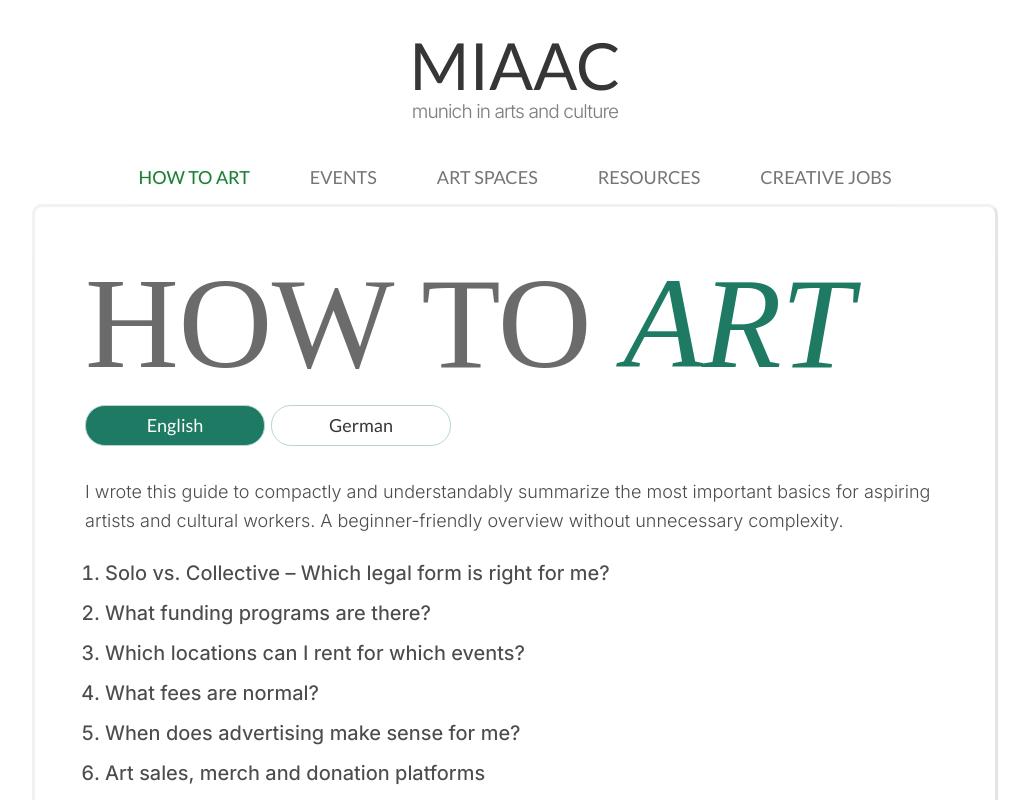
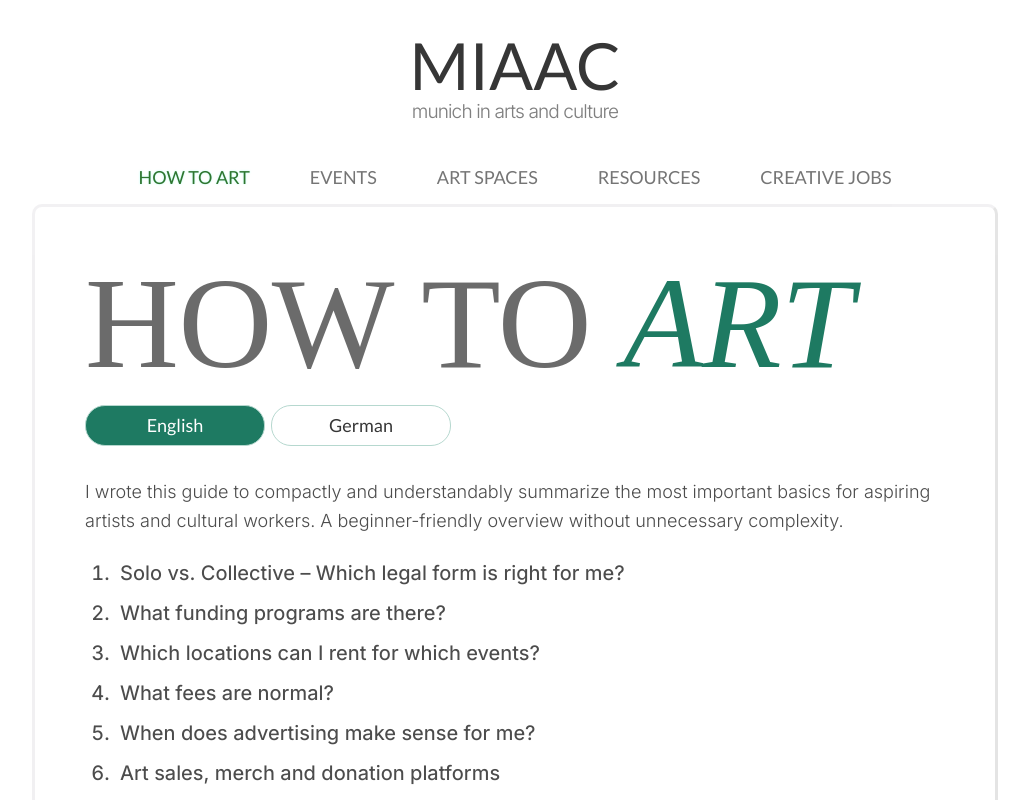
Before and after one commit to MunichInArtsandCulture/Website, a React (Vite) app: page /#/opencalls in a window 1280 px wide. Shown: the top 800 px of the page, without its empty margins (125-1154 px from the left). Built offline with nearby package versions, Linux system fonts and the light colour scheme; no server answers; a web font is replaced by a local one.

Commit message:
UI: Fix list numbering spacing on iOS in HowToArt

```diff
--- a/src/styles/_components.scss
+++ b/src/styles/_components.scss
@@ -34,7 +34,7 @@
 
   .table-of-contents {
     margin-bottom: 40px;
-    padding-left: 20px;
+    padding-left: 1.5em;
     font-size: 20px;
     color: #4c4c4c;
     list-style-type: decimal;
@@ -42,6 +42,7 @@
 
     li {
       margin-bottom: 16px;
+      padding-left: 5px;
 
       a {
         color: inherit;
```
